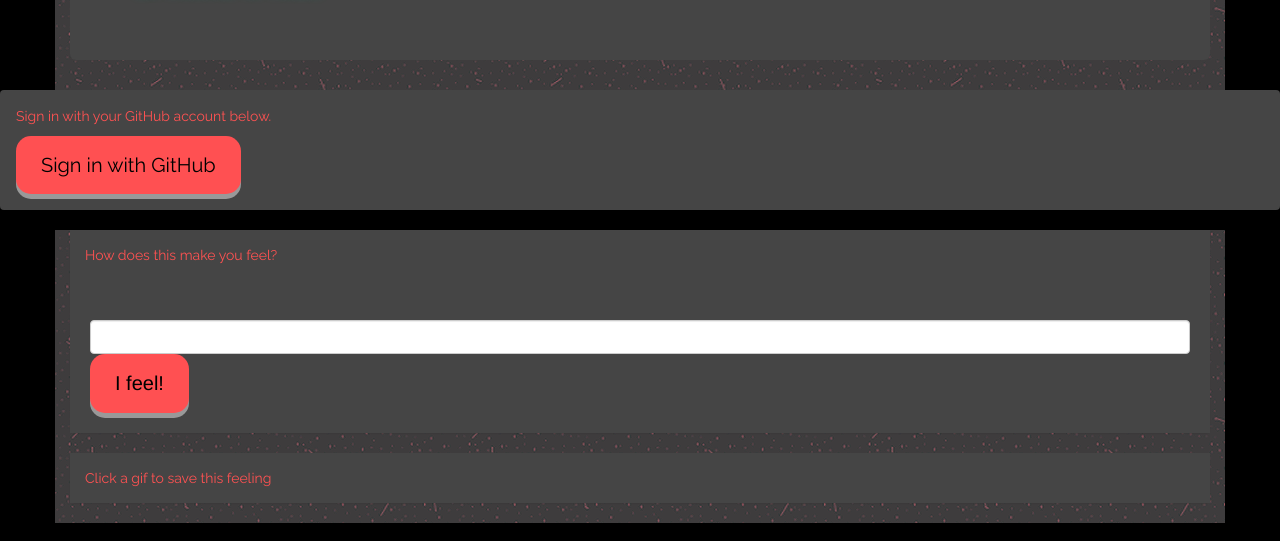
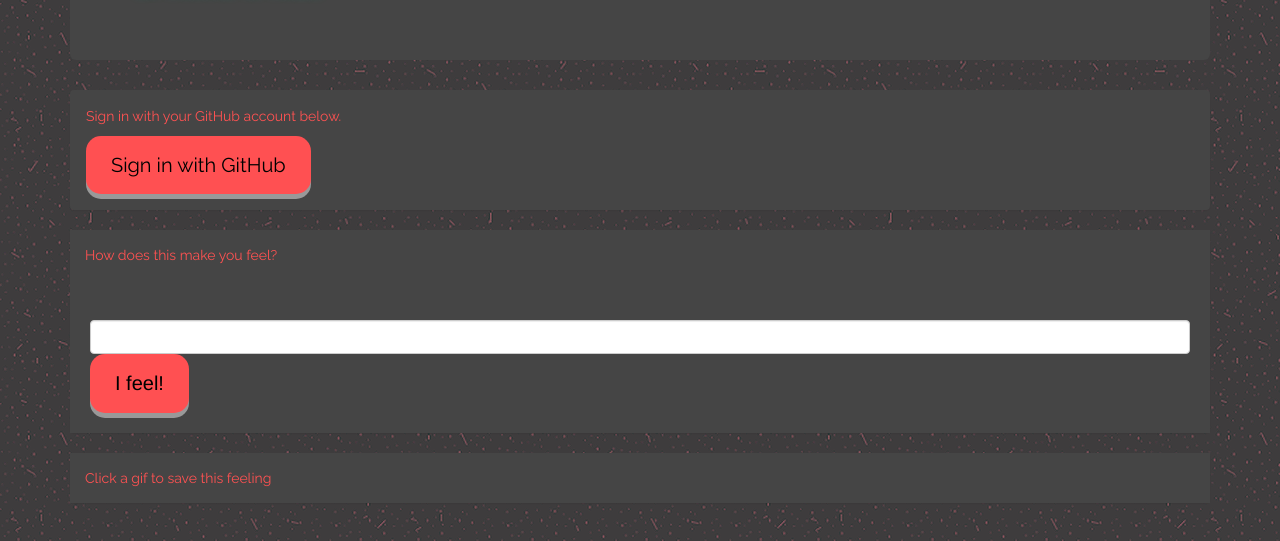
Before and after one commit to jasonjoachim/origin_disciples, a plain HTML site: page index.html in a window 1280 px wide. Shown: the part 259-800 px from the top of the page. Drawn offline with nearby package versions, Linux system fonts and the light colour scheme; no server answers.

Commit message:
Background image added to whole page, sign in added to jumbotron container

```diff
--- a/assets/css/style.css
+++ b/assets/css/style.css
@@ -1,11 +1,8 @@
 body{
-    background-color: black;
-
-}
-.container{
     background-image: url("../images/pink dust.png");
 
 }
+
 .jumbotron{
     background-color: #454545;
     font-family: 'Righteous', cursive;
@@ -153,3 +150,7 @@ header, #user-area{
 .hidden {
   display: none;
 }
+/*Queries for Media responsiveness  */
+/* @media only screen and (max-width: 980px) and (min-width:769px){
+
+} */
--- a/index.html
+++ b/index.html
@@ -51,12 +51,11 @@
             <h1>My Response When</h1>
             <p>Gif Reacts to News</p>
         </div>
+         <div class="panel panel-body" id="sign-in-area">
+        <p>Sign in with your GitHub account below.</p>
+        <button disabled class="mdl-button mdl-js-button mdl-button--raised" id="sign-in">Sign in with GitHub</button>
+
     </div>
-    <div class="panel panel-body" id="sign-in-area">
-        <p>Sign in with your GitHub account below.</p>
-
-        <!-- Button that handles sign-in/sign-out -->
-        <button disabled class="mdl-button mdl-js-button mdl-button--raised" id="sign-in">Sign in with GitHub</button>
     </div>
     <div class="container" id="react">
         <div class="panel panel-default" id="user-area">
```
Also changed, not shown: 1 other file.
